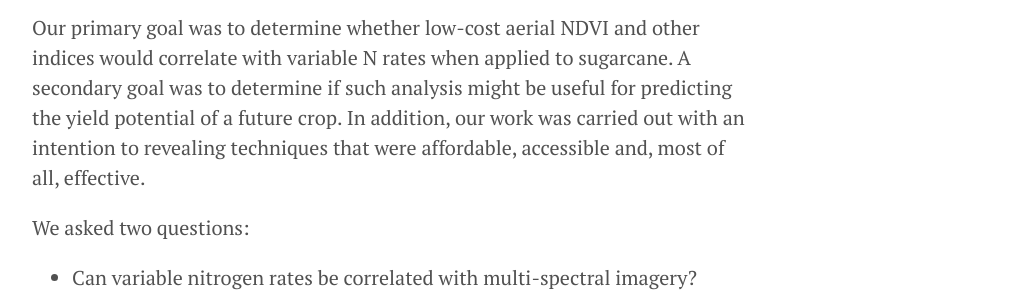
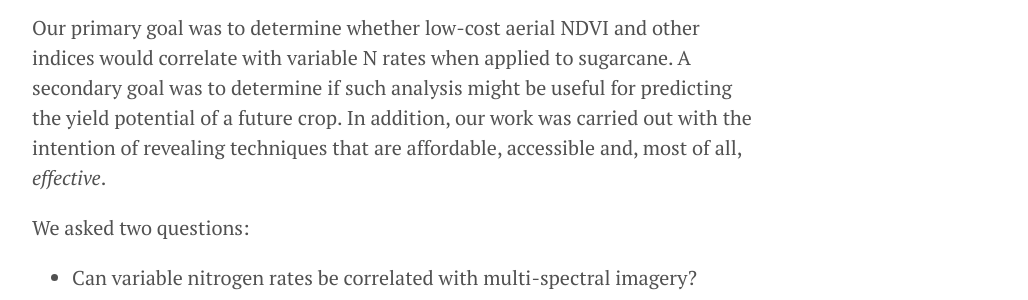
Before and after one commit to geraldmc/geraldmc.github.io, a Jekyll site: the page built from _posts/2019-02-23-predicting-yield-1.md, in a window 1280 px wide and 900 px high, scrolled down 867 px. Shown: the part 246-546 px from the top of the window, without its empty margins (248-1276 px from the left). Built offline with Jekyll 4.4.1, drawn with Linux system fonts in a browser that asks for light colours.

Commit message:
adds formatting

```diff
--- a/_posts/2019-02-23-predicting-yield-1.md
+++ b/_posts/2019-02-23-predicting-yield-1.md
@@ -14,7 +14,7 @@ Here I'm sharing a series of posts that document my experience with a two-year U
 Our crop is sugarcane (*Saccharum officinarum*). First introduced into Louisiana in 1751 it is the highest valued row-crop in the state. While recent decades have seen a decline in Louisiana sugarcane acreage, crop values have remained stable due to increases in yield. Increased sucrose yield is attributable mainly to the addition of nitrogen fertilizer. Thus, how we manage nitrogen application is relevant to farmers (the economics) and to everyone else (the environment).
 
 ### Goals
-Our primary goal was to determine whether low-cost aerial NDVI and other indices would correlate with variable N rates when applied to sugarcane. A secondary goal was to determine if such analysis might be useful for predicting the yield potential of a future crop. In addition, our work was carried out with an intention to revealing techniques that were affordable, accessible and, most of all, effective.
+Our primary goal was to determine whether low-cost aerial NDVI and other indices would correlate with variable N rates when applied to sugarcane. A secondary goal was to determine if such analysis might be useful for predicting the yield potential of a future crop. In addition, our work was carried out with the intention of revealing techniques that are affordable, accessible and, most of all, *effective*.
 
 We asked two questions:
 
```
